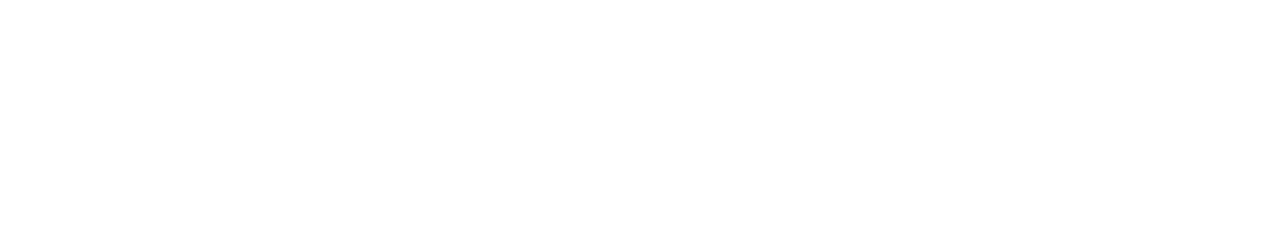
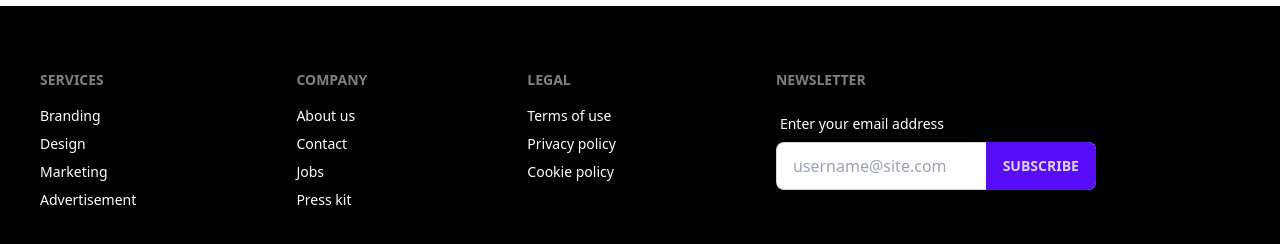
Before and after one commit to Thejellyfish1024/car-deal-client, a React (Vite) app: page / in a window 1280 px wide. Shown: the part 1784-2028 px from the top of the page. Before the commit the page ends 1726 px from the top, so only its background shows below. Built offline with nearby package versions, Linux system fonts and the light colour scheme.

Commit message:
added the footer component

```diff
--- a/src/components/BrandCard.jsx
+++ b/src/components/BrandCard.jsx
@@ -2,7 +2,7 @@
 
 
 const BrandCard = ({ brand }) => {
-    const { img, id, name } = brand
+    const { img, name } = brand
     return (
         <div className="card w-96 bg-base-300 shadow-xl">
             <figure className="px-10 pt-10">
--- /dev/null
+++ b/src/components/Footer.jsx
@@ -0,0 +1,44 @@
+
+
+const Footer = () => {
+    return (
+        <div className="bg-black text-white mt-16">
+            <footer className="footer max-w-7xl mx-auto px-10 py-16 ">
+            <nav>
+                <header className="footer-title">Services</header>
+                <a className="link link-hover">Branding</a>
+                <a className="link link-hover">Design</a>
+                <a className="link link-hover">Marketing</a>
+                <a className="link link-hover">Advertisement</a>
+            </nav>
+            <nav>
+                <header className="footer-title">Company</header>
+                <a className="link link-hover">About us</a>
+                <a className="link link-hover">Contact</a>
+                <a className="link link-hover">Jobs</a>
+                <a className="link link-hover">Press kit</a>
+            </nav>
+            <nav>
+                <header className="footer-title">Legal</header>
+                <a className="link link-hover">Terms of use</a>
+                <a className="link link-hover">Privacy policy</a>
+                <a className="link link-hover">Cookie policy</a>
+            </nav>
+            <form>
+                <header className="footer-title">Newsletter</header>
+                <fieldset className="form-control w-80">
+                    <label className="label">
+                        <span className="">Enter your email address</span>
+                    </label>
+                    <div className="relative">
+                        <input type="text" placeholder="username@site.com" className="input input-bordered w-full pr-16" />
+                        <button className="btn btn-primary absolute top-0 right-0 rounded-l-none">Subscribe</button>
+                    </div>
+                </fieldset>
+            </form>
+        </footer>
+        </div>
+    );
+};
+
+export default Footer;
--- a/src/pages/Home.jsx
+++ b/src/pages/Home.jsx
@@ -1,5 +1,6 @@
 import Banner from "../components/Banner";
 import Brands from "../components/Brands";
+import Footer from "../components/Footer";
 import NavBar from "../components/NavBar";
 
 
@@ -9,6 +10,7 @@
             <NavBar></NavBar>
             <Banner></Banner>
             <Brands></Brands>
+            <Footer></Footer>
         </div>
     );
 };
```
